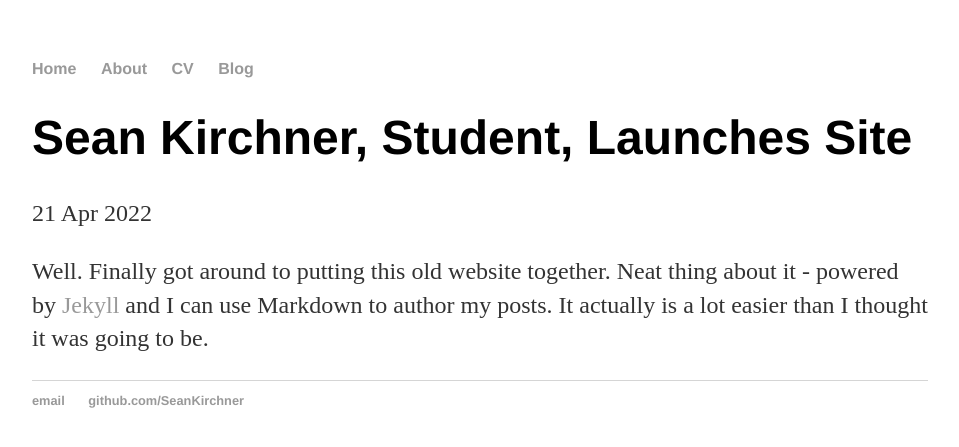
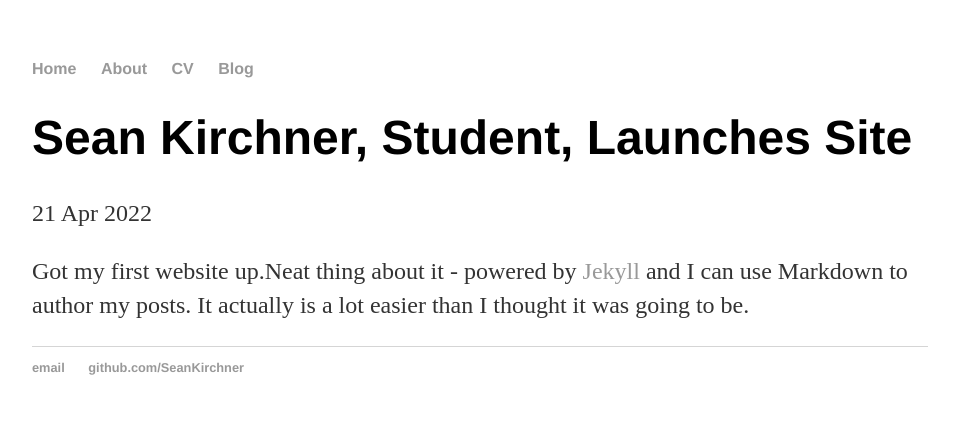
Before and after one commit to SeanKirchner/SeanKirchner.github.io, a Jekyll site: the page built from _posts/2022-04-21-sean-kirchner-site-launched.md, in a window 1280 px wide. Shown: the top 447 px of the page, without its empty margins (160-1119 px from the left). Built offline with Jekyll 4.4.1, drawn with Linux system fonts in a browser that asks for light colours; Markdown is read by kramdown in place of the engine named in the settings.

Commit message:
Update 2022-04-21-sean-kirchner-site-launched.md

```diff
--- a/_posts/2022-04-21-sean-kirchner-site-launched.md
+++ b/_posts/2022-04-21-sean-kirchner-site-launched.md
@@ -4,7 +4,6 @@ title: "Sean Kirchner, Student, Launches Site"
 date: 2022-04-21
 ---
 
-Well. Finally got around to putting this old website together.
-Neat thing about it - powered by [Jekyll](http://jekyllrb.com)
+Got my first website up.Neat thing about it - powered by [Jekyll](http://jekyllrb.com)
 and I can use Markdown to author my posts. It actually is a
 lot easier than I thought it was going to be.
```
